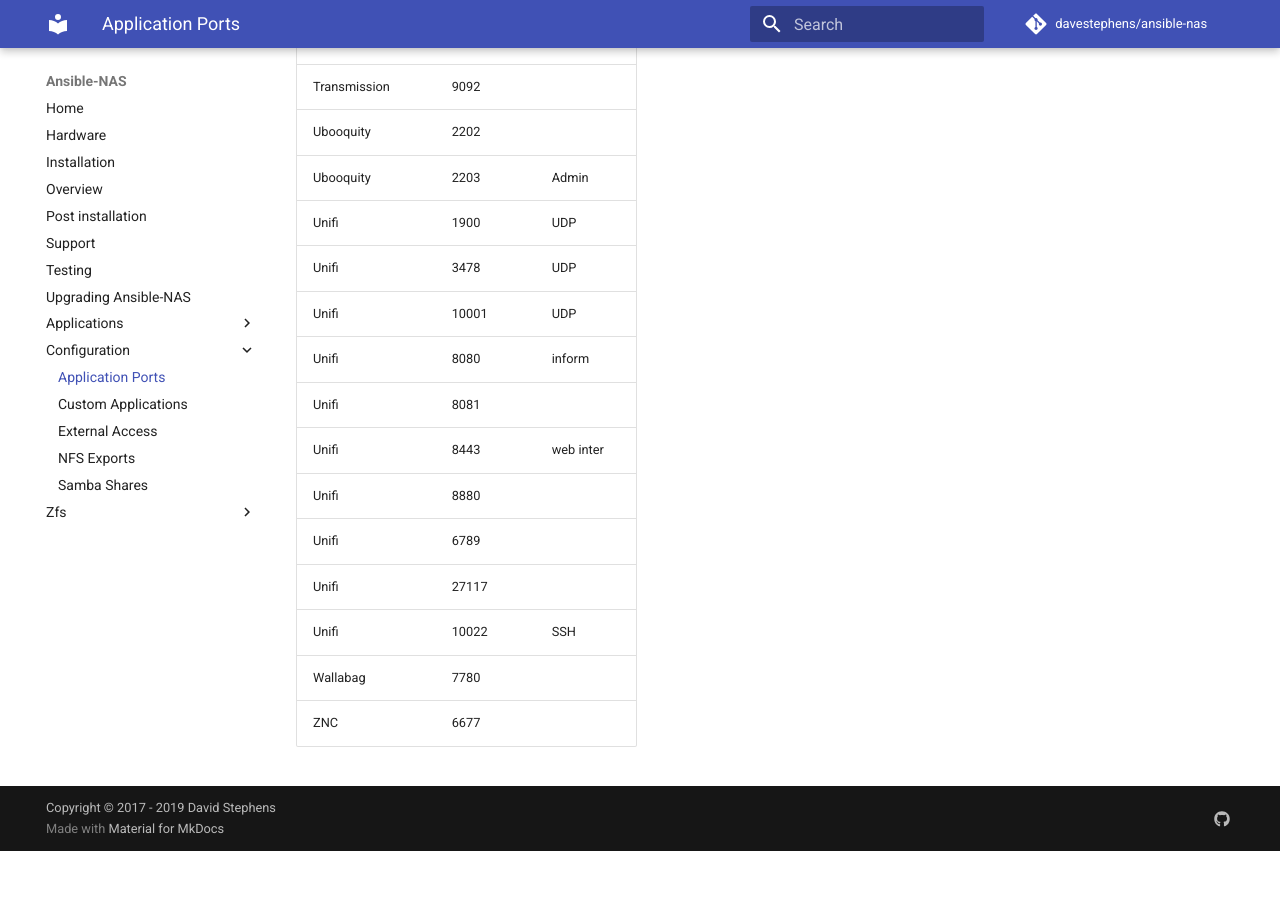
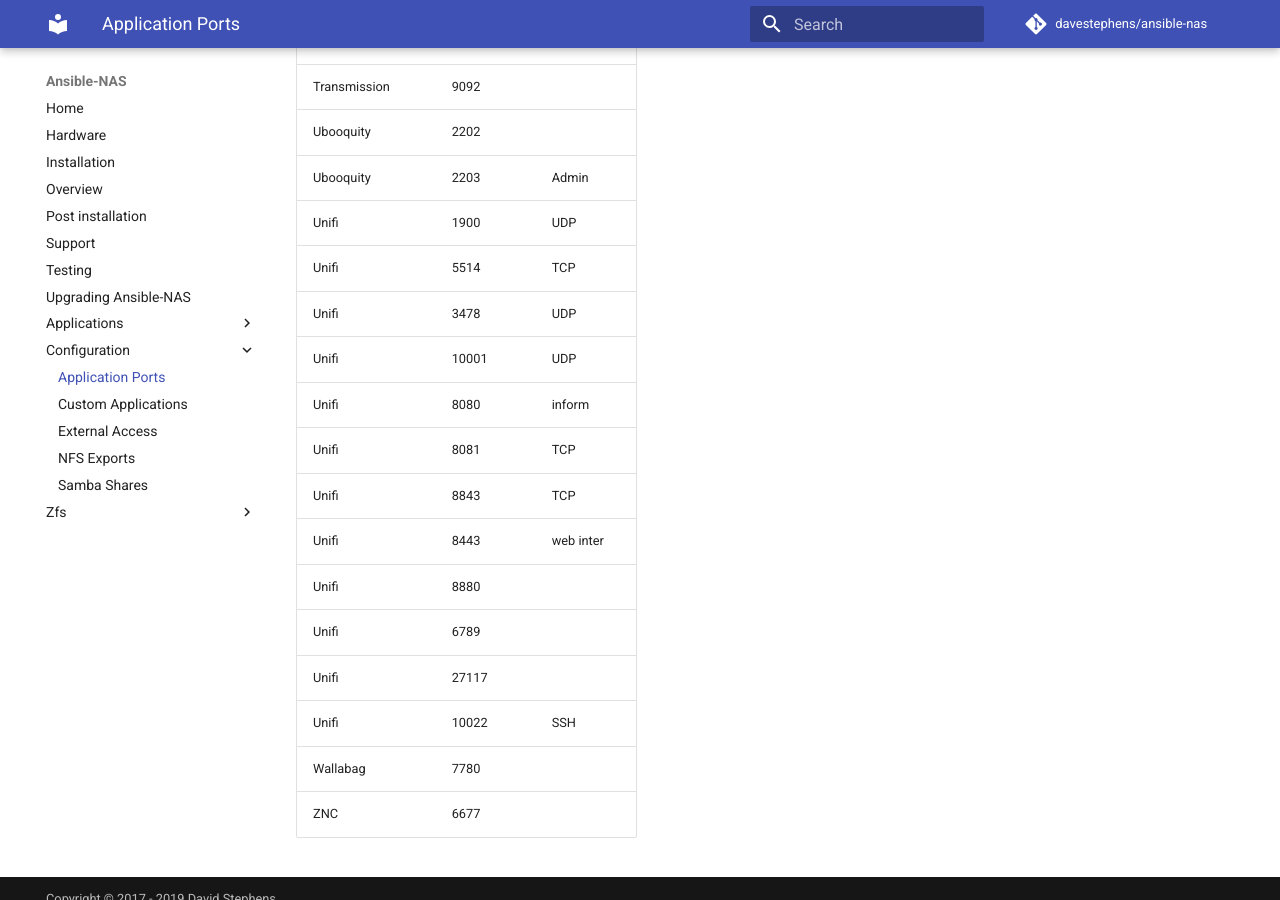
Before and after one commit to davestephens/ansible-nas, an MkDocs documentation site: the page built from docs/configuration/application_ports.md, in a window 1280 px wide and 900 px high, scrolled down 2522 px. Built offline with MkDocs 1.6.1 and Material for MkDocs 9.7.7, drawn with Linux system fonts in a browser that asks for light colours; comment, search, counter and statistics services are not loaded; before the commit the page ends 3373 px from its top, so only the background shows below that.

Commit message:
port updates - add 2

```diff
--- a/docs/configuration/application_ports.md
+++ b/docs/configuration/application_ports.md
@@ -59,10 +59,12 @@ By default, applications can be found on the ports listed below.
 | Ubooquity       | 2202   |              |
 | Ubooquity       | 2203   | Admin        |
 | Unifi           | 1900   | UDP          |
+| Unifi           | 5514   | TCP          |
 | Unifi           | 3478   | UDP          |
 | Unifi           | 10001  | UDP          |
 | Unifi           | 8080   | inform       | * Requires changing NextCloud default
-| Unifi           | 8081   |              | * Requires changing Sickchill default
+| Unifi           | 8081   | TCP          | * Requires changing Sickchill default
+| Unifi           | 8843   | TCP          |
 | Unifi           | 8443   | web inter    |
 | Unifi           | 8880   |              |
 | Unifi           | 6789   |              | * Requires changing NZBGet default
```
